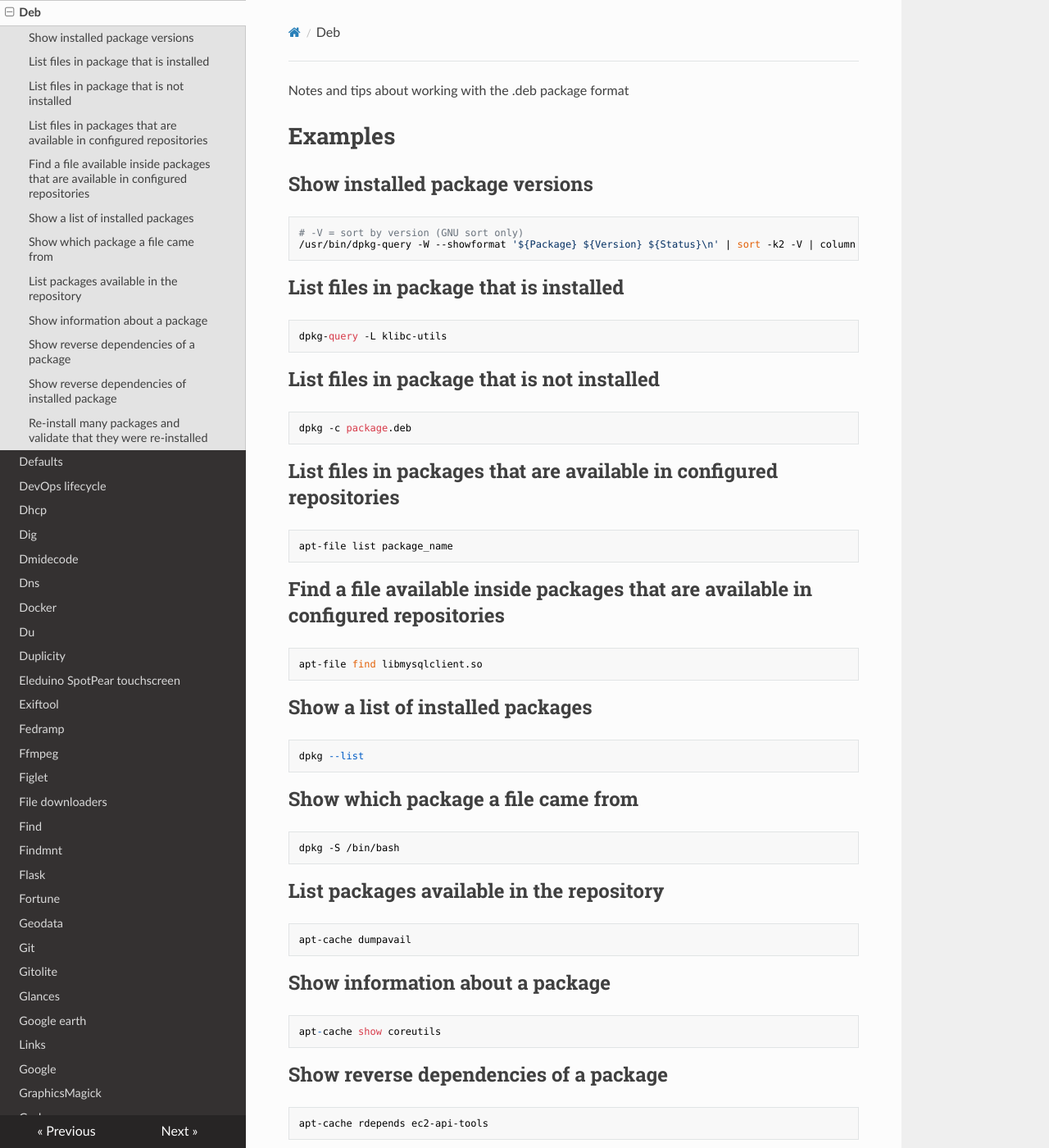
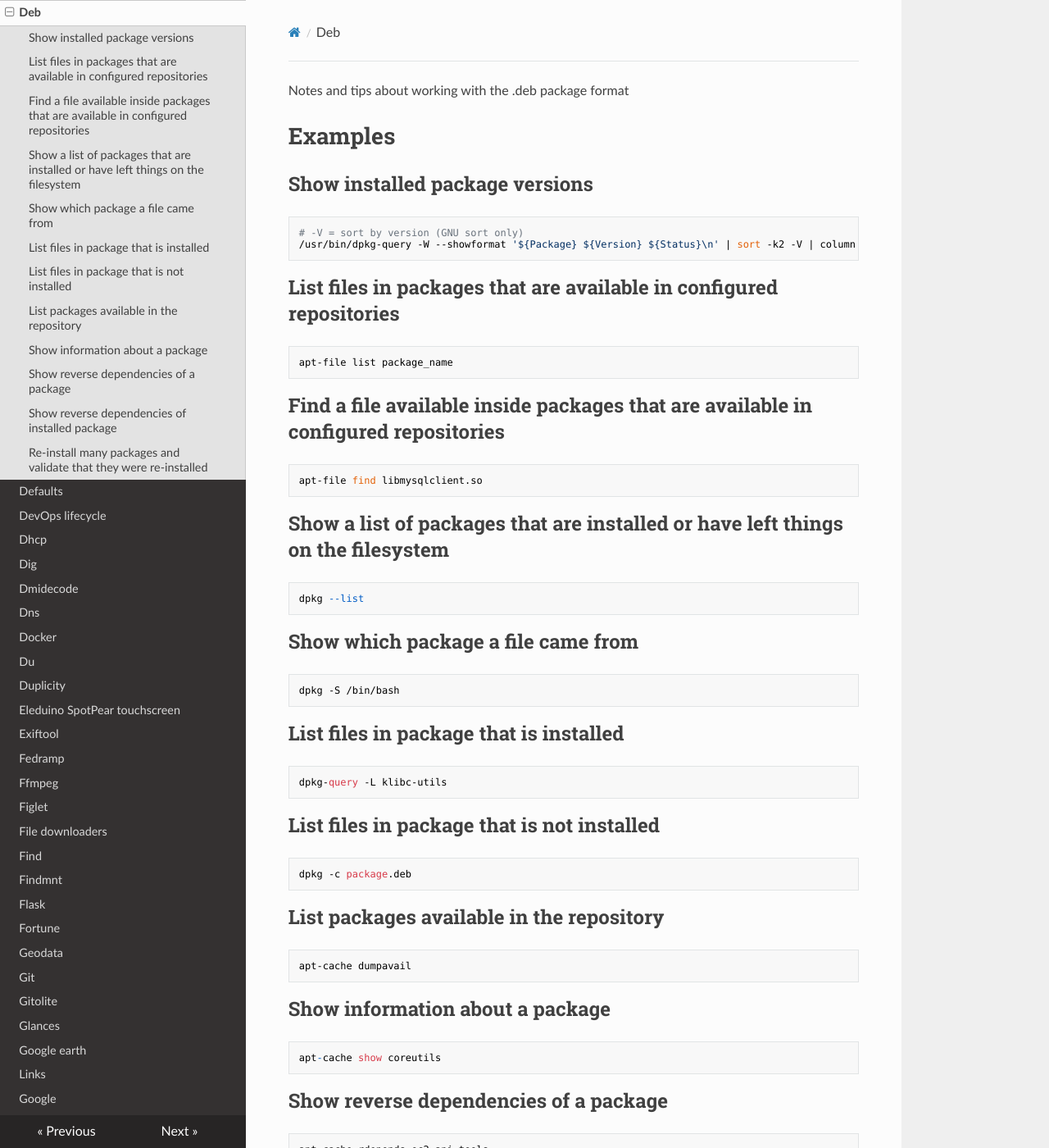
Before and after one commit to lando-cal/tech-notes, an MkDocs documentation site: the page built from docs/deb.md, in a window 1280 px wide and 1400 px high. Shown: the whole window at 82% size. Built offline with MkDocs 1.6.1, drawn with Linux system fonts in a browser that asks for light colours; nearby versions of some CDN libraries.

Commit message:
Moving things around, improving some wording.

````diff
--- a/docs/deb.md
+++ b/docs/deb.md
@@ -7,18 +7,6 @@ Notes and tips about working with the .deb package format
 ```
 # -V = sort by version (GNU sort only)
 /usr/bin/dpkg-query -W --showformat '${Package} ${Version} ${Status}\n' | sort -k2 -V | column -t
-```
-
-## List files in package that is installed
-
-```
-dpkg-query -L klibc-utils
-```
-
-## List files in package that is not installed
-
-```
-dpkg -c package.deb
 ```
 
 ## List files in packages that are available in configured repositories
@@ -33,7 +21,7 @@ apt-file list package_name
 apt-file find libmysqlclient.so
 ```
 
-## Show a list of installed packages
+## Show a list of packages that are installed or have left things on the filesystem
 
 ```
 dpkg --list
@@ -43,6 +31,18 @@ dpkg --list
 
 ```
 dpkg -S /bin/bash
+```
+
+## List files in package that is installed
+
+```
+dpkg-query -L klibc-utils
+```
+
+## List files in package that is not installed
+
+```
+dpkg -c package.deb
 ```
 
 ## List packages available in the repository
````
